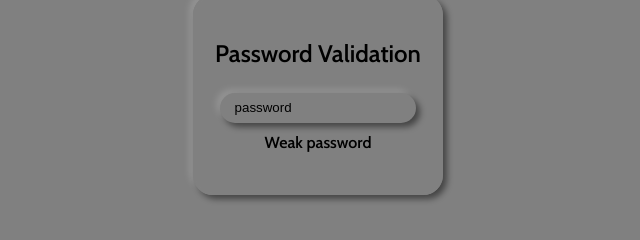
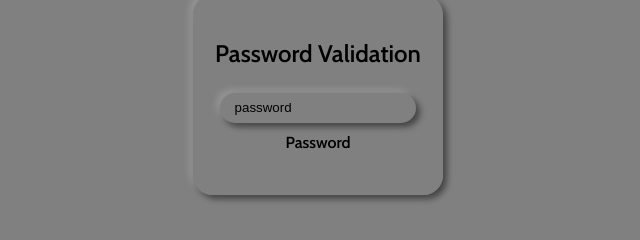
Before and after one commit to pradeepsahu5592/passwordValidation, a plain HTML site: page index.html in a window 1280 px wide. Shown: the part 305-545 px from the top of the page, 322-962 px from the left. Drawn offline with nearby package versions, Linux system fonts and the light colour scheme.

Commit message:
Update index.html

```diff
--- a/index.html
+++ b/index.html
@@ -11,7 +11,7 @@
     <div class="container">
         <h2 class="title">Password Validation</h2>
        <input type="password" id="password" name="password" placeholder="password">
-       <h4 id="str">Weak password</h4>
+       <h4 id="str">Password</h4>
     </div>
     <script src="script.js"></script>
 </body>
```
